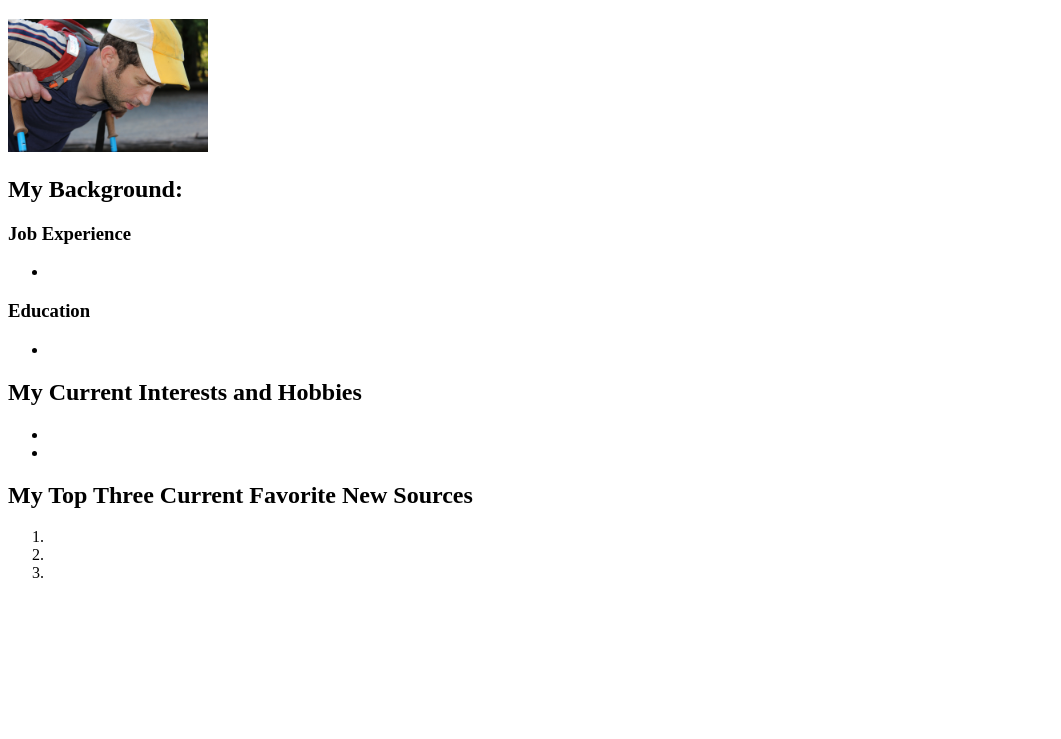
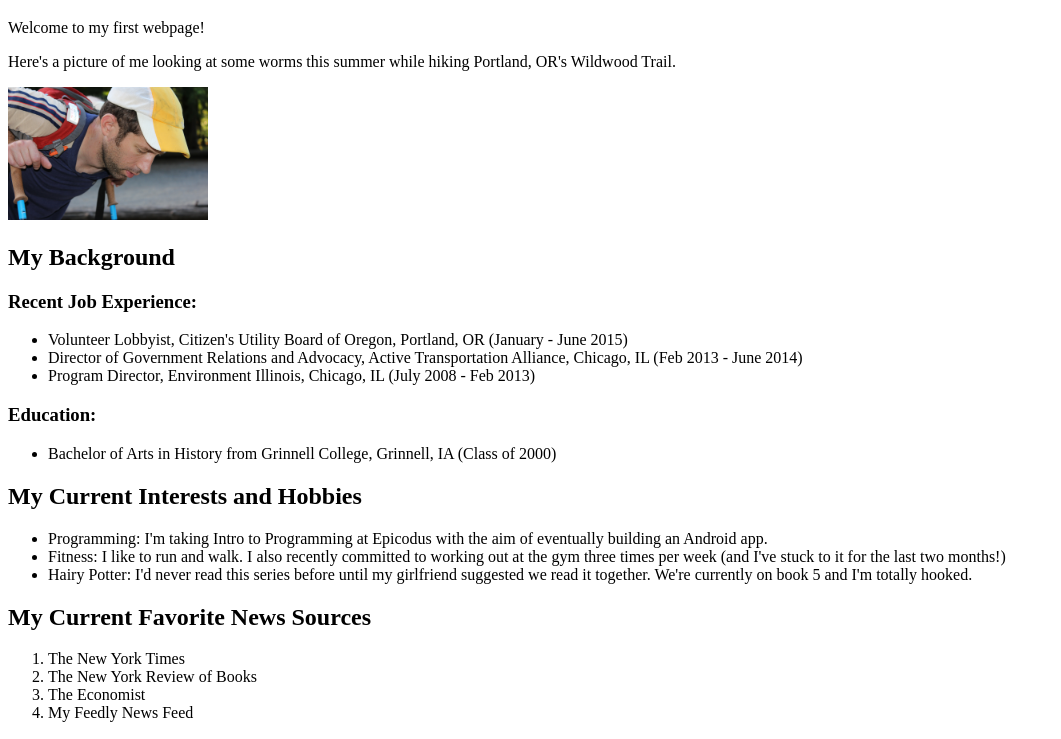
Before and after one commit to maxjmuller/about-max-muller, a plain HTML site: page index.html in a window 1280 px wide. Shown: the part 61-800 px from the top of the page, without its empty margins (0-1061 px from the left). Drawn offline with Linux system fonts and the light colour scheme.

Commit message:
Add text to index.html

```diff
--- a/index.html
+++ b/index.html
@@ -7,29 +7,36 @@
   <body>
 
     <h1>About Max Muller</h1>
-    <p><img src="img/max.jpg" width="200" height="133" alt="Max looking at worms"</p>
-    <h2>My Background:</h2>
+    <p>Welcome to my first webpage!</p>
+    <p>Here's a picture of me looking at some worms this summer while hiking Portland, OR's Wildwood Trail.</p>
+    <p><img src="img/max.jpg" width="200" height="133" alt="Max looking at worms"></p>
+    <h2>My Background</h2>
 
-    <h3>Job Experience</h3>
+    <h3>Recent Job Experience:</h3>
+    <ul>
+      <li>Volunteer Lobbyist, Citizen's Utility Board of Oregon, Portland, OR (January - June 2015)</li>
+      <li>Director of Government Relations and Advocacy, Active Transportation Alliance, Chicago, IL (Feb 2013 - June 2014)</li>
+      <li>Program Director, Environment Illinois, Chicago, IL (July 2008 - Feb 2013)</li>
+    </ul>
+
+    <h3>Education:</h3>
       <ul>
-        <li></li>
-      </ul>
-    <h3>Education</h3>
-      <ul>
-        <li>
+        <li>Bachelor of Arts in History from Grinnell College, Grinnell, IA (Class of 2000)</li>
       </ul>
 
     <h2>My Current Interests and Hobbies</h2>
       <ul>
-        <li></li>
-        <li></li>
+        <li>Programming: I'm taking Intro to Programming at Epicodus with the aim of eventually building an Android app.</li>
+        <li>Fitness: I like to run and walk. I also recently committed to working out at the gym three times per week (and I've stuck to it for the last two months!)</li>
+        <li>Hairy Potter: I'd never read this series before until my girlfriend suggested we read it together. We're currently on book 5 and I'm totally hooked.</li>
       </ul>
 
-    <h2>My Top Three Current Favorite New Sources</h2>
+    <h2>My Current Favorite News Sources</h2>
       <ol>
-        <li></li>
-        <li></li>
-        <li></li>
+        <li>The New York Times</li>
+        <li>The New York Review of Books</li>
+        <li>The Economist</li>
+        <li>My Feedly News Feed</li>
       </ol>
 
   </body>
```
